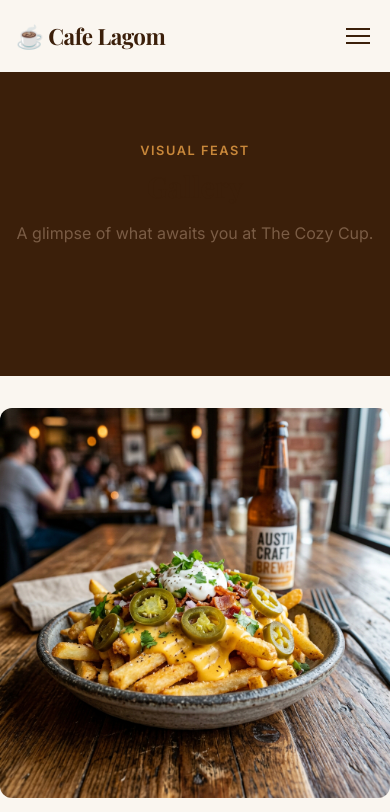
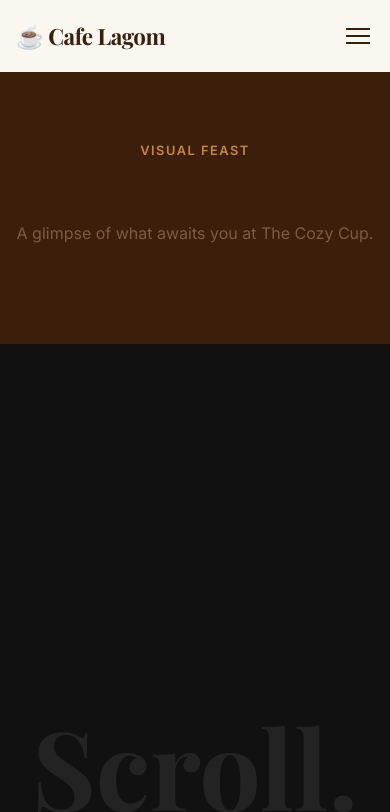
Before and after one commit to Sajinduglas/cafe_lagom, a React (Vite) app: page /gallery in a window 390 px wide. Shown: the top 812 px of the page. Built offline with nearby package versions, Linux system fonts and the light colour scheme.

Commit message:
images animation added

```diff
--- /dev/null
+++ b/src/components/FlyingPosters/FlyingPosters.jsx
@@ -0,0 +1,84 @@
+import { useRef } from 'react';
+import { motion, useScroll, useTransform } from 'framer-motion';
+import styles from './FlyingPosters.module.css';
+
+const Poster = ({ item, index, scrollYProgress, total, onImageClick }) => {
+  const step = 1 / total;
+  const start = index * step;
+  const center = start + (step / 2);
+  const end = start + step;
+
+  // Extend the animation slightly before and after its designated step to overlap
+  const animationStart = Math.max(0, start - step);
+  const animationEnd = Math.min(1, end + step);
+
+  const opacity = useTransform(
+    scrollYProgress,
+    [animationStart, center, animationEnd],
+    [0, 1, 0]
+  );
+  const scale = useTransform(
+    scrollYProgress,
+    [animationStart, center, animationEnd],
+    [0.2, 1, 3]
+  );
+  const rotateX = useTransform(
+    scrollYProgress,
+    [animationStart, center, animationEnd],
+    [70, 0, -70]
+  );
+  const rotateY = useTransform(
+    scrollYProgress,
+    [animationStart, center, animationEnd],
+    [index % 2 === 0 ? 30 : -30, 0, index % 2 === 0 ? -30 : 30]
+  );
+  const y = useTransform(
+    scrollYProgress,
+    [animationStart, center, animationEnd],
+    ['120%', '0%', '-120%']
+  );
+
+  // When opacity is 0, we can use display: none or pointer-events: none to avoid clicking hidden items
+  const pointerEvents = useTransform(opacity, (val) => (val > 0.5 ? 'auto' : 'none'));
+
+  return (
+    <motion.div
+      className={styles.poster}
+      style={{ opacity, scale, rotateX, rotateY, y, pointerEvents, zIndex: total - index }}
+      onClick={() => onImageClick && onImageClick(item)}
+    >
+      <img src={item.src} alt={item.alt} />
+      <div className={styles.label}>{item.label}</div>
+    </motion.div>
+  );
+};
+
+export default function FlyingPosters({ items, onImageClick }) {
+  const containerRef = useRef(null);
+  const { scrollYProgress } = useScroll({
+    target: containerRef,
+    offset: ['start start', 'end end'],
+  });
+
+  return (
+    <div
+      className={styles.wrapper}
+      ref={containerRef}
+      style={{ height: `${(items.length + 1) * 60}vh` }}
+    >
+      <div className={styles.perspectiveContainer}>
+        <div className={styles.scrollText}>Scroll.</div>
+        {items.map((item, i) => (
+          <Poster
+            key={item.id}
+            item={item}
+            index={i}
+            scrollYProgress={scrollYProgress}
+            total={items.length}
+            onImageClick={onImageClick}
+          />
+        ))}
+      </div>
+    </div>
+  );
+}
--- /dev/null
+++ b/src/components/FlyingPosters/FlyingPosters.module.css
@@ -0,0 +1,67 @@
+.wrapper {
+  position: relative;
+  width: 100%;
+  /* height is set dynamically in JSX */
+  background: #111; /* Dark background to match the screenshot */
+  margin-top: calc(-1 * var(--space-xl)); /* Remove padding gap if any */
+}
+
+.perspectiveContainer {
+  position: sticky;
+  top: 0;
+  width: 100%;
+  height: 100vh;
+  perspective: 1200px;
+  display: flex;
+  justify-content: center;
+  align-items: center;
+  overflow: hidden;
+}
+
+.scrollText {
+  position: absolute;
+  top: 50%;
+  left: 50%;
+  transform: translate(-50%, -50%);
+  font-family: var(--font-heading);
+  font-size: 28vw;
+  font-weight: 800;
+  color: rgba(255, 255, 255, 0.08);
+  pointer-events: none;
+  z-index: 0;
+  margin: 0;
+  line-height: 1;
+}
+
+.poster {
+  position: absolute;
+  width: 280px;
+  height: 380px;
+  border-radius: 12px;
+  box-shadow: 0 40px 80px rgba(0, 0, 0, 0.6);
+  overflow: hidden;
+  transform-style: preserve-3d;
+  cursor: pointer;
+  background: var(--color-surface);
+  will-change: transform, opacity;
+}
+
+.poster img {
+  width: 100%;
+  height: 100%;
+  object-fit: cover;
+  pointer-events: none;
+}
+
+.label {
+  position: absolute;
+  bottom: 0;
+  left: 0;
+  right: 0;
+  padding: 20px 15px;
+  background: linear-gradient(to top, rgba(0,0,0,0.9), transparent);
+  color: white;
+  font-family: var(--font-heading);
+  font-size: 1.3rem;
+  text-align: center;
+}
--- a/src/pages/Gallery/Gallery.jsx
+++ b/src/pages/Gallery/Gallery.jsx
@@ -2,6 +2,7 @@ import { useState } from 'react';
 import { motion, AnimatePresence } from 'framer-motion';
 import styles from './Gallery.module.css';
 import SectionTitle from '@components/SectionTitle/SectionTitle';
+import FlyingPosters from '@components/FlyingPosters/FlyingPosters';
 
 const galleryImages = [
   { id: 1, src: '/images/fries.jpg',         alt: 'Loaded French Fries',  label: 'Loaded Fries' },
@@ -33,6 +34,7 @@ export default function Gallery() {
       </div>
 
       <div className="container section">
+        <div className={styles.desktopGrid}>
           <div className={styles.grid}>
             {galleryImages.map((img, i) => (
               <motion.div
@@ -55,6 +57,11 @@ export default function Gallery() {
                 </div>
               </motion.div>
             ))}
+          </div>
+        </div>
+
+        <div className={styles.mobileFlying}>
+          <FlyingPosters items={galleryImages} onImageClick={setLightbox} />
         </div>
       </div>
 
--- a/src/pages/Gallery/Gallery.module.css
+++ b/src/pages/Gallery/Gallery.module.css
@@ -92,5 +92,19 @@
 
 .lightboxClose:hover { opacity: 1; }
 
-@media (max-width: 768px) { .grid { columns: 2; } }
-@media (max-width: 480px) { .grid { columns: 1; } }
+.desktopGrid {
+  display: block;
+}
+
+.mobileFlying {
+  display: none;
+}
+
+@media (max-width: 768px) {
+  .grid { columns: 2; }
+}
+
+@media (max-width: 480px) {
+  .desktopGrid { display: none; }
+  .mobileFlying { display: block; margin: 0 calc(-1 * var(--space-md)); }
+}
```
Lines whose indentation alone changed are shown as unchanged.
